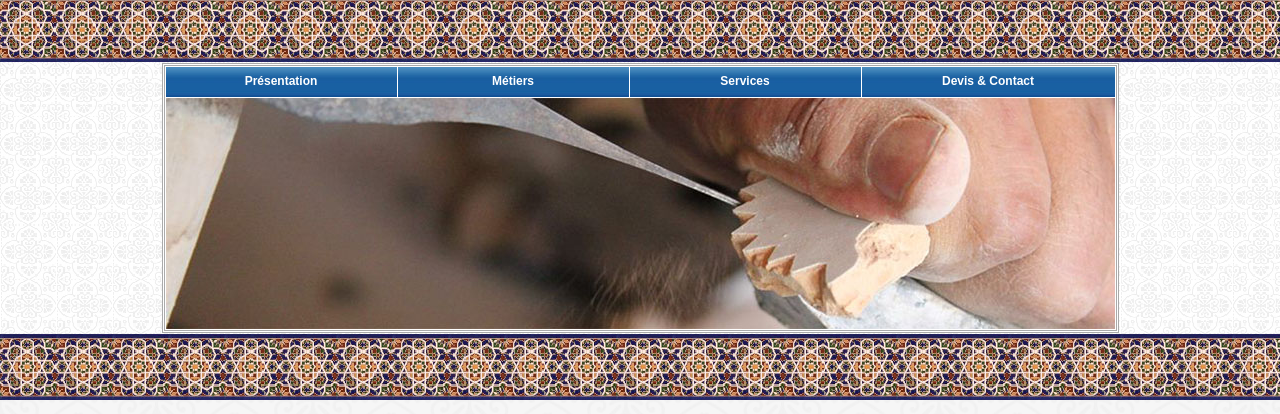
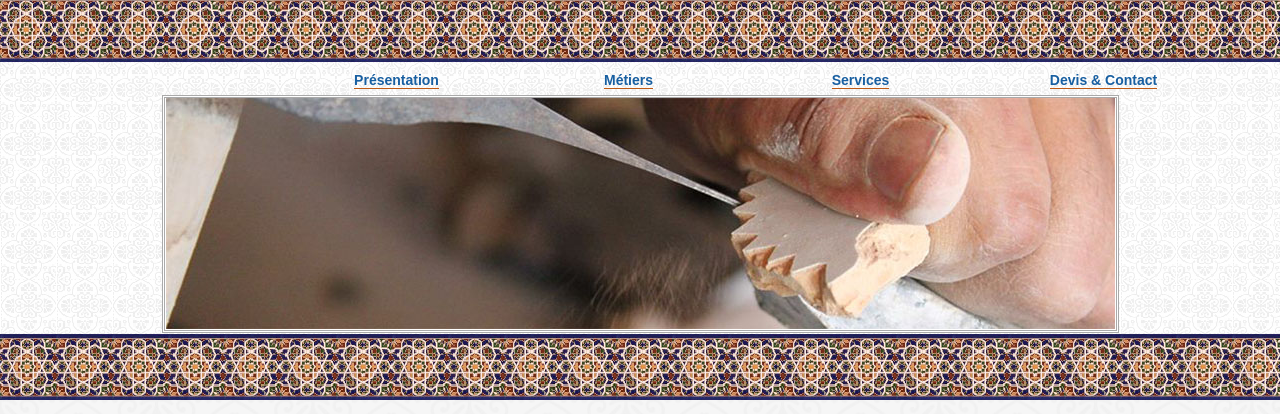
Before and after one commit to 504com/arabesque, a PHP site: page /index.php in a window 1280 px wide. Shown: the top 414 px of the page. Run offline with PHP 8.4, Linux system fonts and the light colour scheme; some libraries are stand-ins or nearby versions.

Commit message:
[config principal menu]

```diff
--- a/header.php
+++ b/header.php
@@ -12,22 +12,22 @@
     <script type="text/javascript" src="js/lancement.js"></script><!-- permet le lancement de la fonction de scroll -->
 </head>
 <body>
+<div class="mainmenu">
+    <ul>
+        <li><a href="presentation.php#presentation">Pr&eacute;sentation</a></li>
+        <li><a href="services.php#metier">M&eacute;tiers</a></li>
+        <li><a href="services.php#metier">Services</a></li>
+        <li  class="last"><a href="contact.php#contact">Devis & Contact</a></li>
+    </ul>
+</div>
 <div id="main">
+    <div class="clear"></div>
 <div id="container">
     <div class="headerzone">
         <!--  <div class="logozone"> <a href="#"><img src="images/logo.jpg" alt="" border="0" /></a> </div>-->
           <div class="clear"></div>
       </div>
       <div class="clear"></div>
-      <div class="mainmenu">
-          <ul>
-              <li><a href="presentation.php#presentation">Pr&eacute;sentation</a></li>
-              <li><a href="services.php#metier">M&eacute;tiers</a></li>
-              <li><a href="services.php#metier">Services</a></li>
-              <li  class="last"><a href="contact.php#contact">Devis & Contact</a></li>
-          </ul>
-          <div class="clear"></div>
-      </div>
       <div class="clear"></div>
       <div class="banner"><img id="banner" src="images/banner_03.jpg" alt="" /></div>
       <div class="clear"></div>
--- a/stylesheet/style.css
+++ b/stylesheet/style.css
@@ -247,32 +247,34 @@ a:hover {
 .mainmenu {
 	float:left; width:950px; height:32px;
 	padding:0px 0px 0px 0px;
-
 }
 
 .mainmenu ul {
 	float:left; width:950px;
-	margin:0px;
-	padding:1px 0px 0px 0px;
+	margin:0px 0px 0px 0px;
+	padding:65px 0px 0px 280px;
 }
 
 .mainmenu li {
 	display:block; float:left; width:231px;
-	background:url(../images/menubg.jpg) left top repeat-x;
+	/*background:url(../images/menubg.jpg) left top repeat-x;*/
 	list-style:none; text-align:center;
 	padding: 7px 0px 0px 0px; height:203px;
 	margin: 0px 0px 0px 1px;
 }
+
 .mainmenu li.last{width:253px;}
 .mainmenu li a{
-	font-size:12px;
-	color:#ffffff;
+	font-size:14px;
+	color:#185FA1;
+	border-bottom:1px solid #BF5A14;
 	font-weight:bold;
 	text-decoration:none;
 }
 
 .mainmenu li a:hover {
-	color: #ebebeb;;
+	color: #BF5A14;
+	border-bottom:2px solid #BF5A14;
 	text-decoration:none;
 }
 
```
